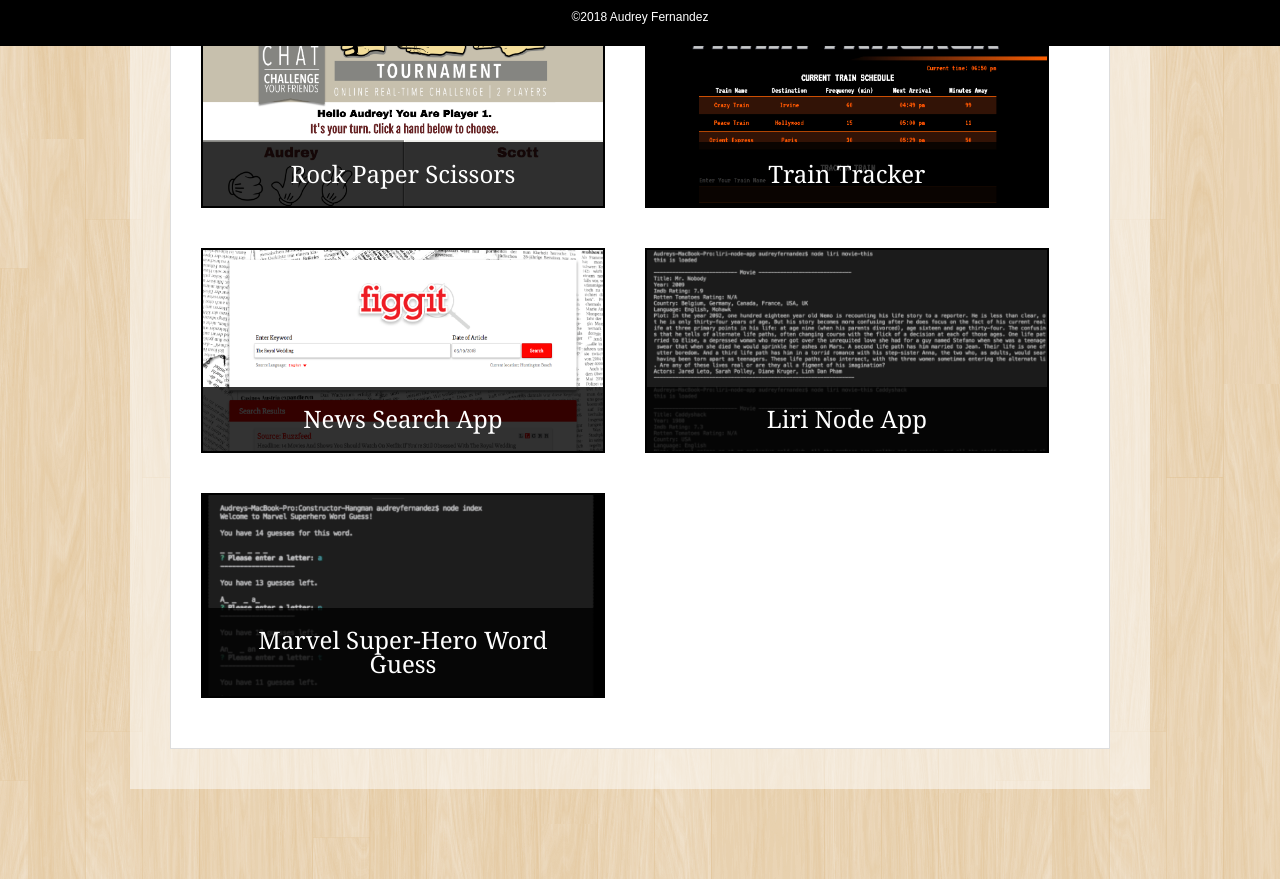
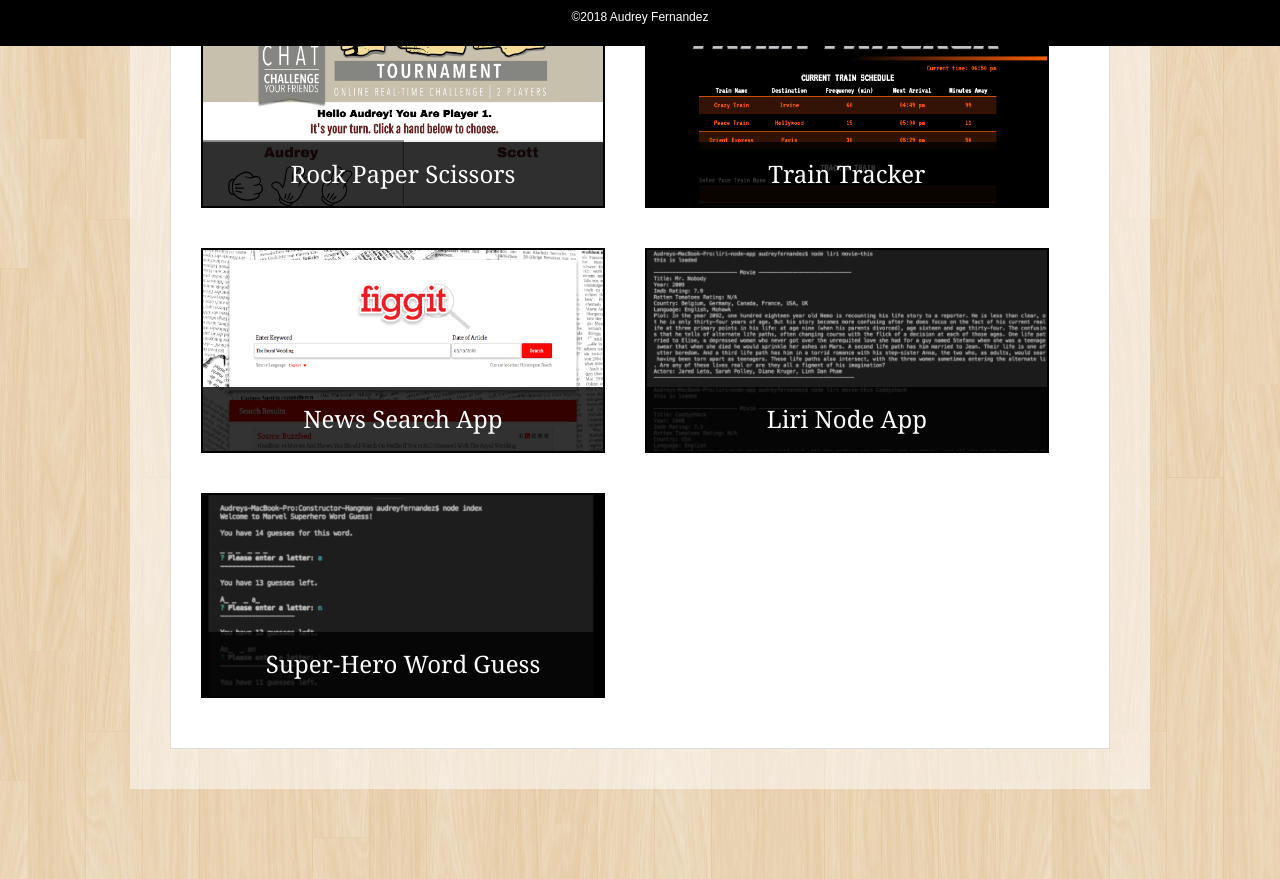
Before and after one commit to audreyf72/Responsive-Portfolio, a plain HTML site: page portfolio.html in a window 1280 px wide. Shown: the part 754-1633 px from the top of the page. Drawn offline with Linux system fonts and the light colour scheme; a script that the page names is missing.

Commit message:
Portfolio page update

```diff
--- a/portfolio.html
+++ b/portfolio.html
@@ -103,7 +103,7 @@
            <a href="https://audreyf72.github.io/Constructor-Hangman/" target=blank>
                     <div id="wordguessComm">
                         <div class=div-title>
-                            <span>Marvel Super-Hero Word Guess</span>
+                            <span>Super-Hero Word Guess</span>
                         </div>
                     </div>
                 </a>
```
